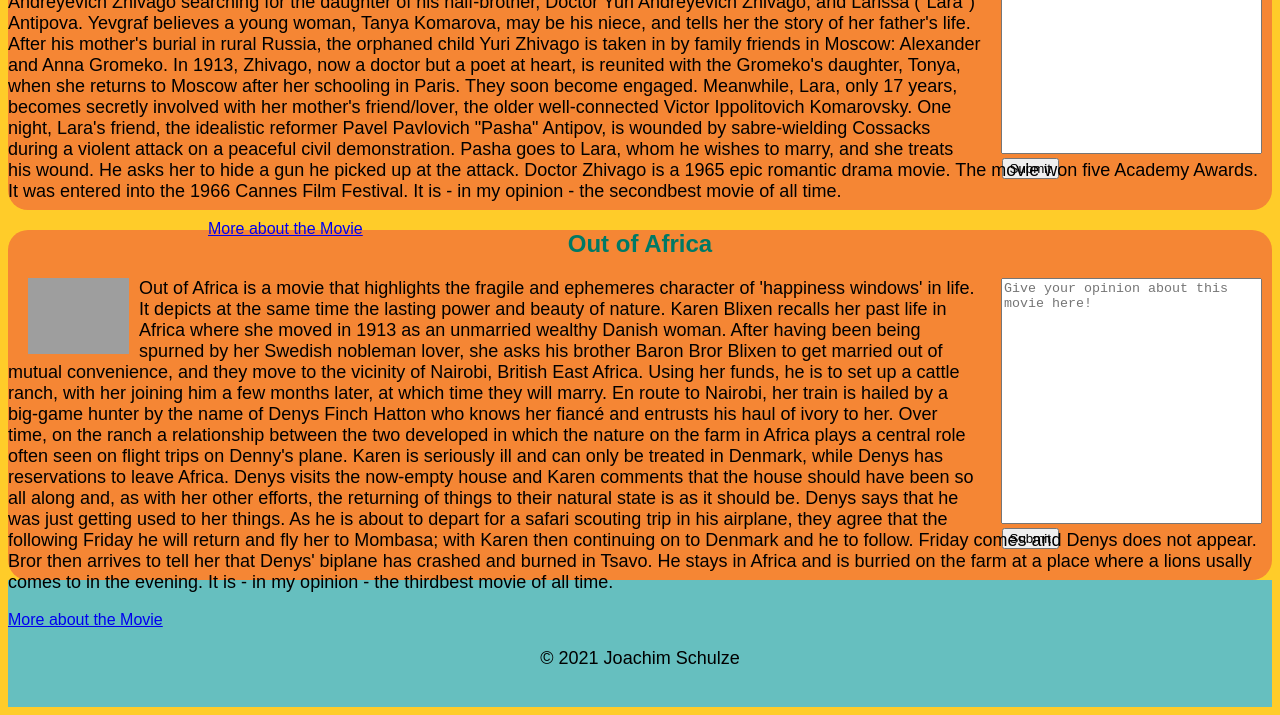
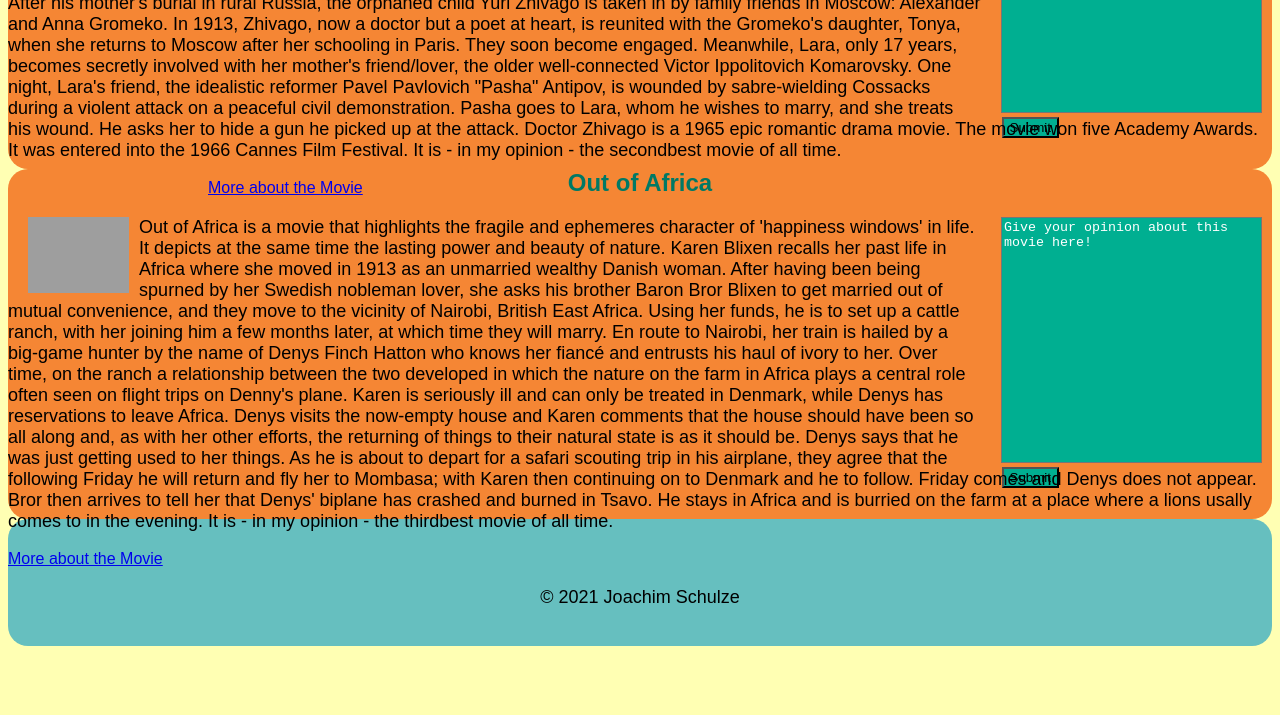
Before and after one commit to Joachim0211/JoachimOscars, a website built with Parcel: page index.html in a window 1280 px wide. Shown: the part 634-1349 px from the top of the page. After the commit the page ends 1288 px from the top, so only its background shows below. Built offline with nearby package versions, Linux system fonts and the light colour scheme; grey boxes are pictures that could not be loaded.

Commit message:
26. Aprila

```diff
--- a/index.html
+++ b/index.html
@@ -10,7 +10,7 @@
     <header>
       <div class="north">
         <h1>My Golden-Globe-Oscars</h1>
-        <h2>The 5 very best movies of all times</h2>
+        <h2>THE THREE VERY BEST MOVIES OF ALL TIME</h2>
     </header>
 
     <main>
--- a/src/styles.css
+++ b/src/styles.css
@@ -1,6 +1,6 @@
 body {
   font-family: sans-serif;
-  background-color: #ffcc29;
+  background-color: #ffffb3;
 }
 
 header {
@@ -17,12 +17,14 @@ h1 {
   text-align: center;
   color: gold;
   margin-top: 0px;
+  margin-bottom: 0px;
   padding: 5px;
 }
 h2 {
   text-align: center;
   color: #007965;
   padding-top: 0px;
+  margin-top: 0px;
 }
 
 article {
@@ -50,6 +52,7 @@ p {
   margin-right: 10px;
   resize: none;
   height: 240px;
+  background-color: #00af91;
 }
 .ibutton {
   float: right;
@@ -57,10 +60,12 @@ p {
   margin-left: 20px;
   margin-right: -78px;
   margin-top: 250px;
+  background-color: #00af91;
 }
 .bottom-container {
   background-color: #66bfbf;
   padding: 50px 0 20px;
+  border-radius: 20px;
 }
 
 .copyright {
@@ -69,3 +74,6 @@ p {
 #linkschiwago {
   margin-left: 200px;
 }
+textarea::placeholder {
+  color: white;
+}
```
